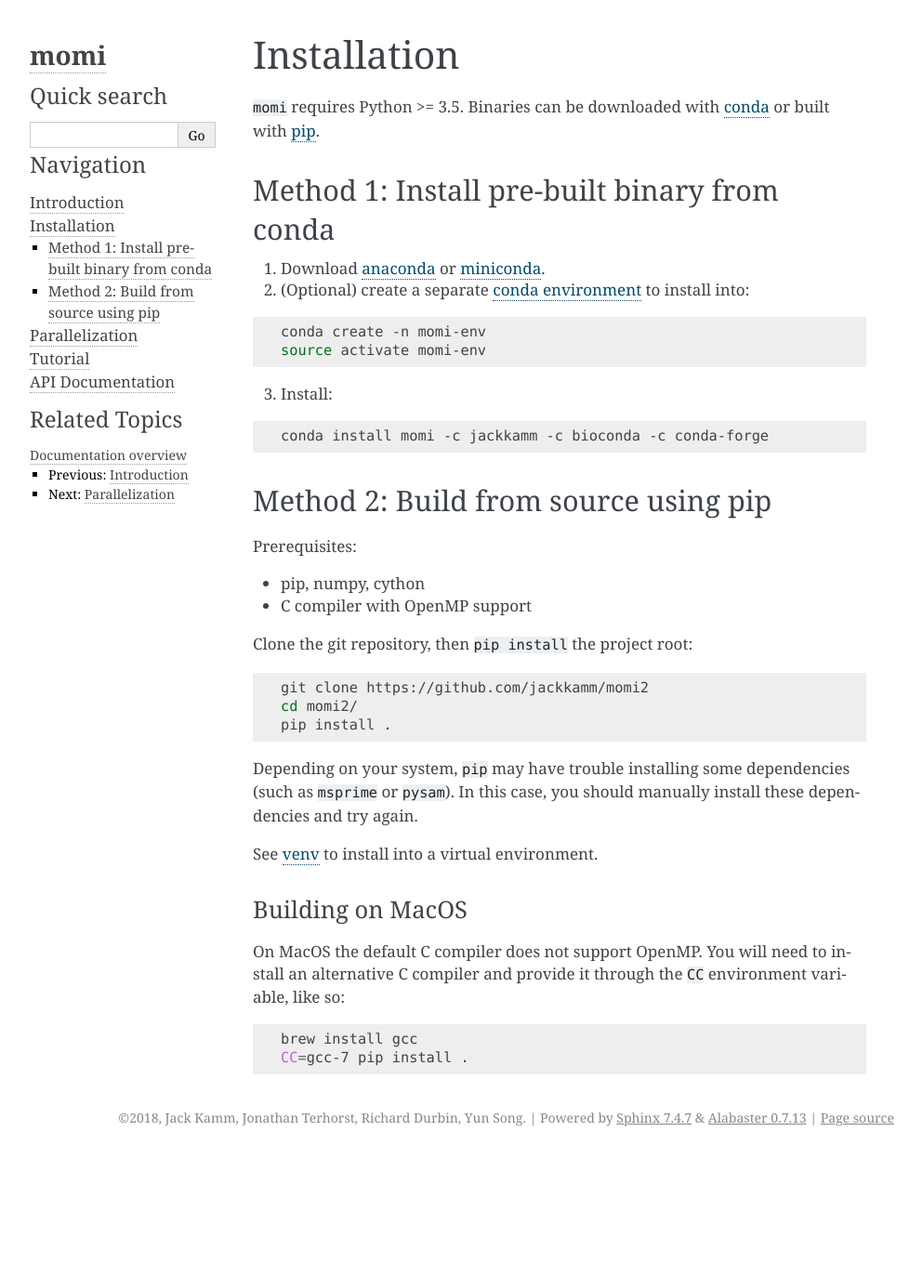
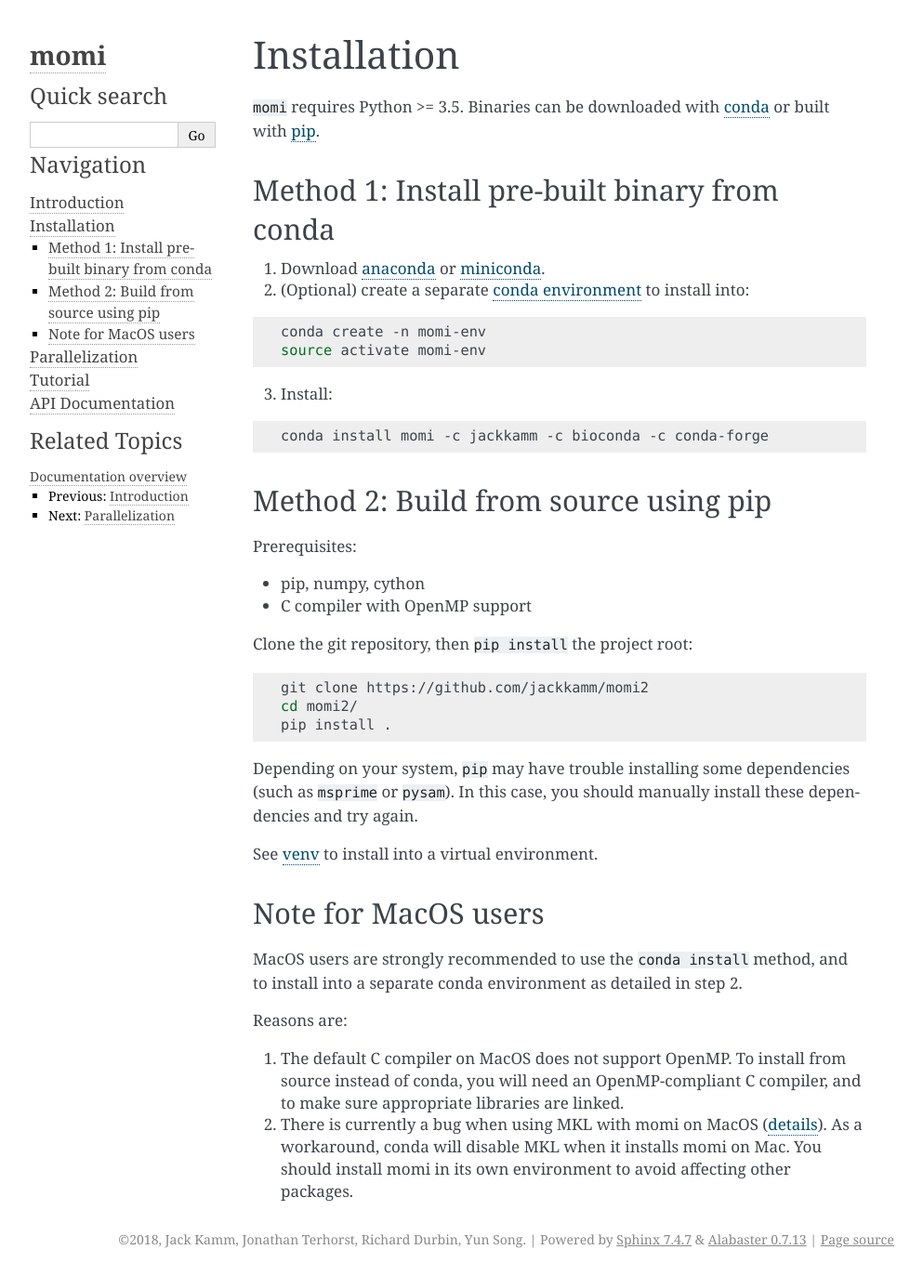
Before and after one commit to popgenmethods/momi2, a Sphinx documentation site: the page built from docs/installation.rst, in a window 1280 px wide. Shown: the whole page at 93% size, without its empty margins (148-1141 px from the left). Built offline with Sphinx 7.4.7, drawn with Linux system fonts in a browser that asks for light colours; before the commit the page ends 1242 px from its top, so only the background shows below that.

Commit message:
mac install instructions

```diff
--- a/docs/installation.rst
+++ b/docs/installation.rst
@@ -47,16 +47,13 @@
 
 See  `venv <https://docs.python.org/3/tutorial/venv.html>`_ to install into a virtual environment.
 
-.................
-Building on MacOS
-.................
+--------------------
+Note for MacOS users
+--------------------
 
-On MacOS the default C compiler does
-not support OpenMP. You will need to install an
-alternative C compiler and provide it through the ``CC`` environment variable,
-like so:
+MacOS users are strongly recommended to use the ``conda install`` method, and to install into a separate conda environment as detailed in step 2.
 
-.. code:: bash
+Reasons are:
 
-    brew install gcc
-    CC=gcc-7 pip install .
+1. The default C compiler on MacOS does not support OpenMP. To install from source instead of conda, you will need an OpenMP-compliant C compiler, and to make sure appropriate libraries are linked.
+2. There is currently a bug when using MKL with momi on MacOS (`details <https://github.com/ContinuumIO/anaconda-issues/issues/8803>`_). As a workaround, conda will disable MKL when it installs momi on Mac. You should install momi in its own environment to avoid affecting other packages.
```
